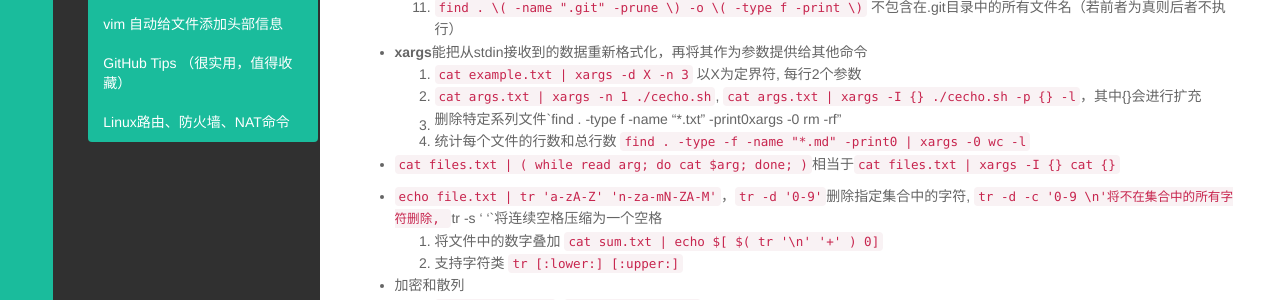
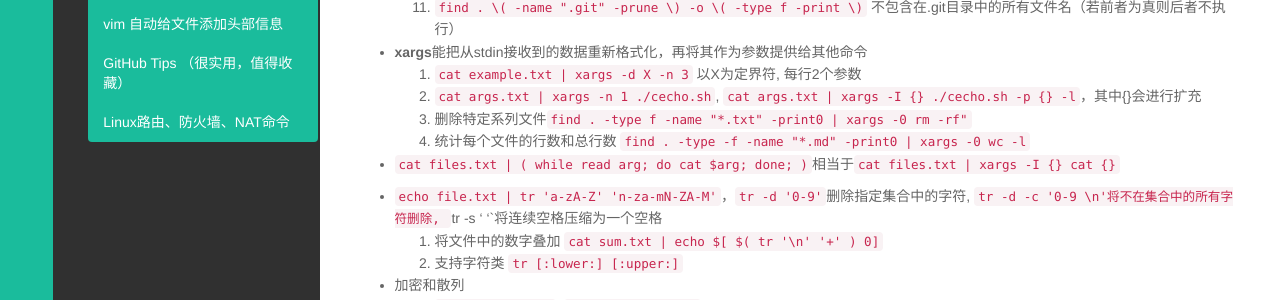
Before and after one commit to codeshold/onephone.github.io, a Jekyll site: the page built from _posts/技术/2016-09-24-linux_shell_scripting_cookbook_2.md, in a window 1280 px wide. Shown: the part 809-1109 px from the top of the page. Built offline with Jekyll 4.4.1, drawn with Linux system fonts in a browser that asks for light colours; comment, search, counter and statistics services are not loaded.

Commit message:
modified

```diff
--- a/_posts/技术/2016-09-24-linux_shell_scripting_cookbook_2.md
+++ b/_posts/技术/2016-09-24-linux_shell_scripting_cookbook_2.md
@@ -34,7 +34,7 @@ tags: [shell]
 - **xargs**能把从stdin接收到的数据重新格式化，再将其作为参数提供给其他命令
     1. `cat example.txt | xargs -d X -n 3` 以X为定界符, 每行2个参数
     2. `cat args.txt | xargs -n 1 ./cecho.sh`, `cat args.txt | xargs -I {} ./cecho.sh -p {} -l`，其中{}会进行扩充
-    3. 删除特定系列文件`find . -type f -name "*.txt" -print0 | xargs -0 rm -rf"
+    3. 删除特定系列文件`find . -type f -name "*.txt" -print0 | xargs -0 rm -rf"`
     4. 统计每个文件的行数和总行数 `find . -type -f -name "*.md" -print0 | xargs -0 wc -l`
 
 - `cat files.txt | ( while read arg; do cat $arg; done; )`相当于`cat files.txt | xargs -I {} cat {}`
```
